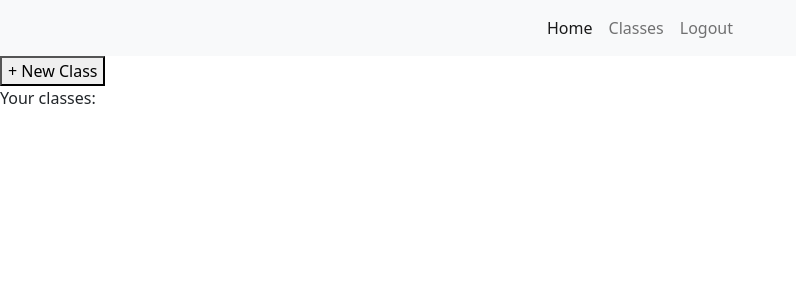
After one commit to SubZer0811/attendance-server, a Flask app: page /class in a window 1280 px wide. The commit adds this page. Shown: the top 300 px of the page, without its empty margins (0-796 px from the left). Run offline with Flask 2, Linux system fonts and the light colour scheme; the visitor is signed in with stand-in values (Sample User, id 1); data comes from the database, SQL or seed files in the repository; data that the repository does not hold is empty; some libraries are stand-ins or nearby versions.

Commit message:
New Feature: Classes, attendance
Created functionality to create classes, add students, generate QR for attendance punching.

```diff
--- a/app.py
+++ b/app.py
@@ -1,11 +1,15 @@
 import datetime
+import threading
+from time import sleep
 from flask import flash, jsonify, redirect, render_template, url_for, Flask, request
 from flask_login import LoginManager, UserMixin, current_user, login_required, login_user, logout_user
 from flask_sqlalchemy import SQLAlchemy
 from werkzeug.security import generate_password_hash, check_password_hash
 import re
+import sqlalchemy
+from pytz import timezone
 
-from db_models import User, db
+from db_models import User, Class, StudentClass, db, get_class_id
 
 app = Flask(__name__)
 
@@ -13,12 +17,21 @@ app.config['SECRET_KEY'] = '9OLWxND4o83j4K4iuopO'
 app.config['SQLALCHEMY_DATABASE_URI'] = 'sqlite:///database.db'
 app.config['SQLALCHEMY_TRACK_MODIFICATIONS'] = False
 app.config["PERMANENT_SESSION_LIFETIME"] = datetime.timedelta(minutes=30)
+app.config['SERVER_NAME'] = None
 
 db.init_app(app)
 
 login_manager = LoginManager()
 login_manager.login_view = 'login'  # type: ignore
 login_manager.init_app(app)
+
+class_timestamp = {}
+
+# @app.errorhandler(Exception)
+# def handle_exception(err):
+#     path = request.path
+#     print("DEBUG" + path)
+#     return path
 
 @login_manager.user_loader
 def load_user(username):
@@ -67,11 +80,12 @@ def register():
 
 @app.route('/login')
 def login_page():
+    print("login_page")
     return render_template('login.html')
 
 @app.route('/login', methods=['POST'])
 def login():
-
+    print("login")
     data = request.get_json()
     username = str(data.get('username'))
     password = str(data.get('password'))
@@ -103,5 +117,140 @@ def logout():
 def home():
     return render_template('home.html')
 
+@app.route('/class')
+@login_required
+def classes():
+
+    classes = [(i.class_id,i.class_name) for i in Class.query.filter_by(faculty=current_user.username)]
+    print(classes)
+    return render_template('class_list.html', classes=classes)
+
+@app.route('/class/<int:class_id>')
+@login_required
+def get_class(class_id):
+    res = db.session.query(Class.class_id,Class.class_name).filter_by(class_id=class_id,faculty=current_user.username).first()
+    if not res:
+        return "Invalid class_id!"
+
+    class_id, class_name = res
+
+    query = db.session.query(StudentClass.student_id,User.username,User.full_name,StudentClass.class_id).filter_by(class_id=class_id).join(User,User.username==StudentClass.student_id)
+    print(query)
+    query = db.session.query(StudentClass.student_id,User.username,User.full_name,StudentClass.class_id).filter_by(class_id=class_id).join(User,User.username==StudentClass.student_id).all()
+    print(query)
+    stud_list = [(i[0], i[2]) for i in query]
+    print(stud_list)
+
+
+    return render_template("class.html",students=stud_list,class_id=class_id,class_name=class_name)
+
+
+@app.route('/new_class')
+@login_required
+def new_class():
+    return render_template('new_class.html')
+
+@app.route('/new_class', methods=['POST'])
+@login_required
+def new_class_form():
+    class_name = str(request.form.get('class_name'))
+    stud_list = str(request.form.get('students_list'))
+
+    db.session.add(Class(
+        faculty=current_user.username,
+        class_name=class_name
+    ))
+    db.session.commit()
+    class_id = get_class_id(class_name,current_user.username)
+
+    stud_list = stud_list.splitlines()
+    rows = [StudentClass(class_id=class_id,student_id=i) for i in stud_list]
+    db.session.add_all(rows)
+    db.session.commit()
+
+    return redirect("/class_list")
+
+@app.route('/add_studs/<int:class_id>', methods=['POST'])
+@login_required
+def add_students(class_id):
+    res = db.session.query(Class.class_id,Class.class_name).filter_by(class_id=class_id,faculty=current_user.username).first()
+    if not res:
+        return "Invalid class_id!"
+
+    stud_list = str(request.form.get('students_list'))
+    stud_list = stud_list.splitlines()
+    rows = [StudentClass(class_id=class_id,student_id=i) for i in stud_list]
+    db.session.add_all(rows)
+    db.session.commit()
+
+    return redirect(f'/class/{class_id}')
+
+@app.route('/attendance/<int:class_id>', methods=['POST'])
+@login_required
+def attendance(class_id):
+    res = db.session.query(Class.class_id,Class.class_name).filter_by(class_id=class_id,faculty=current_user.username).first()
+    if not res:
+        return "Invalid class_id!"
+
+    class_id, class_name = res
+
+    return render_template("attendance.html",class_id=class_id,class_name=class_name)
+
+@app.route('/take_attendance/<int:class_id>', methods=['POST'])
+@login_required
+def take_attendance(class_id):
+    res = db.session.query(Class.class_id,Class.class_name).filter_by(class_id=class_id,faculty=current_user.username).first()
+    if not res:
+        return "Invalid class_id!"
+
+    class_id, class_name = res
+    data = request.get_json()
+    print(data)
+    # Generate text for QR
+    global class_timestamp
+    if (class_id not in class_timestamp.keys() or class_timestamp[class_id]["completed"]) and data["msg"]=="start":
+
+        start_timestamp = datetime.datetime.now(timezone("Asia/Kolkata"))#.strftime('%Y-%m-%d %H:%M:%S.%f')
+        end_timestamp = start_timestamp + datetime.timedelta(minutes=0.2)
+        print(start_timestamp)
+        print(end_timestamp)
+        print(end_timestamp - start_timestamp)
+        qr_text = f"{class_id}_{start_timestamp}_{end_timestamp}"
+        class_timestamp[class_id] = {
+            "start_timestamp":start_timestamp,
+            "end_timestamp":end_timestamp,
+            "qr_text":qr_text,
+            "completed":0
+        }
+        thread = threading.Thread(target=timer,args=[class_id,])
+        thread.start()
+
+    print(datetime.datetime.now(timezone("Asia/Kolkata")) > class_timestamp[class_id]["end_timestamp"])
+    print(class_timestamp)
+    # QR_text = start_timestamp + class_id + end_timestamp
+
+
+    return jsonify({
+        "qr_text": class_timestamp[class_id]["end_timestamp"],
+        "time_left": int(class_timestamp[class_id]["time_left"]),
+        })
+
+def timer(class_id):
+    global class_timestamp
+    end_timestamp = class_timestamp[class_id]["end_timestamp"]
+
+    now_time = datetime.datetime.now(timezone("Asia/Kolkata"))
+    while now_time < end_timestamp:
+        time_left = end_timestamp - now_time
+        print(time_left.total_seconds())
+        class_timestamp[class_id]["time_left"] = time_left.total_seconds()
+        sleep(0.5)
+        now_time = datetime.datetime.now(timezone("Asia/Kolkata"))
+
+    class_timestamp[class_id]["time_left"] = -1
+    class_timestamp[class_id]["completed"] = 1
+    print(class_timestamp)
+
+
 if __name__ == "__main__":
-    app.run(host="0.0.0.0", port=5000, debug=True, threaded=True)
+    app.run(host="0.0.0.0", port=5000, threaded=True)
--- a/init_db.py
+++ b/init_db.py
@@ -7,7 +7,10 @@ def init_db():
             print("Database does not exist!")
             print("Creating database...")
             db.create_all()
-            db.session.add(User(username='admin', password='admin', full_name='Admin Administrator', role=1))  # type: ignore
+            db.session.add(User(username='admin', password='admin', full_name='Admin Administrator', role=0))  # type: ignore
+            db.session.add(User(username='FAC1', password='FAC1', full_name='Admin Administrator', role=1))  # type: ignore
+            db.session.add(User(username='stud1', password='stud1', full_name='Student 1', role=2))  # type: ignore
+            db.session.add(User(username='stud2', password='stud2', full_name='Student 2', role=2))  # type: ignore
             db.session.commit()
             print("Database Created!")
 
--- a/templates/base.html
+++ b/templates/base.html
@@ -7,6 +7,10 @@
 		<title>Attendance Management</title>
 		<link href="https://cdn.jsdelivr.net/npm/bootstrap@5.2.2/dist/css/bootstrap.min.css" rel="stylesheet"
 			integrity="sha384-Zenh87qX5JnK2Jl0vWa8Ck2rdkQ2Bzep5IDxbcnCeuOxjzrPF/et3URy9Bv1WTRi" crossorigin="anonymous">
+			<script src="http://ajax.googleapis.com/ajax/libs/jquery/1.7.1/jquery.min.js" type="text/javascript"></script>
+		{% block head %}
+
+		{% endblock %}
 	</head>
 
 	<body>
@@ -23,7 +27,7 @@
 							<a class="nav-link active" aria-current="page" href="#">Home</a>
 						</li>
 						<li class="nav-item">
-							<a class="nav-link" href="#">Classes</a>
+							<a class="nav-link" href="/class">Classes</a>
 						</li>
 						<li class="nav-item">
 							<a class="nav-link" href="/logout">Logout</a>
@@ -40,7 +44,6 @@
         <li><a href="{{ item.href }}">{{ item.caption }}</a></li>
     {% endfor %}
     </ul> -->
-	Test
 	{% block body %}
 
 		{% endblock %}
--- /dev/null
+++ b/templates/class_list.html
@@ -0,0 +1,25 @@
+{% extends "base.html" %}
+
+{% block body %}
+<div>
+	<form action="/new_class" id="createClass">
+		<button type="submit">+ New Class</button>
+	</form>
+</div>
+
+<div>
+	Your classes:
+</div>
+<table>
+	<tr>
+		<!-- <th>Class Name</th> -->
+	</tr>
+	{% for item in classes %}
+    <tr><td>
+		<form action="/class/{{ item[0] }}">
+			<button>{{ item[1] }}</button>
+		</form>
+	</td></tr>
+	{% endfor %}
+</table>
+{% endblock %}
```
Also changed, not shown: db_models.py (+22 -0 lines), templates/attendance.html (added, +105 -0 lines), templates/class.html (added, +37 -0 lines), templates/new_class.html (added, +15 -0 lines).
